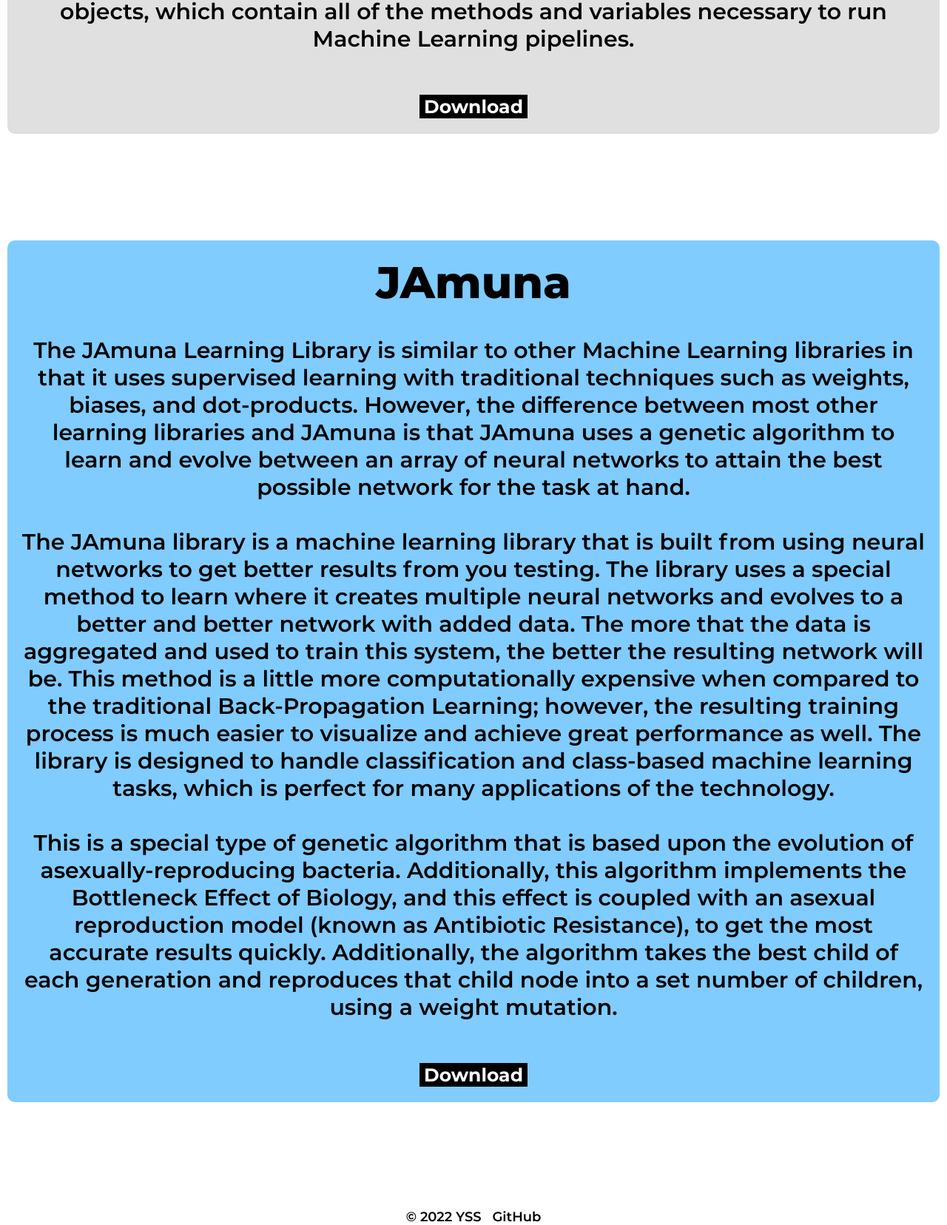
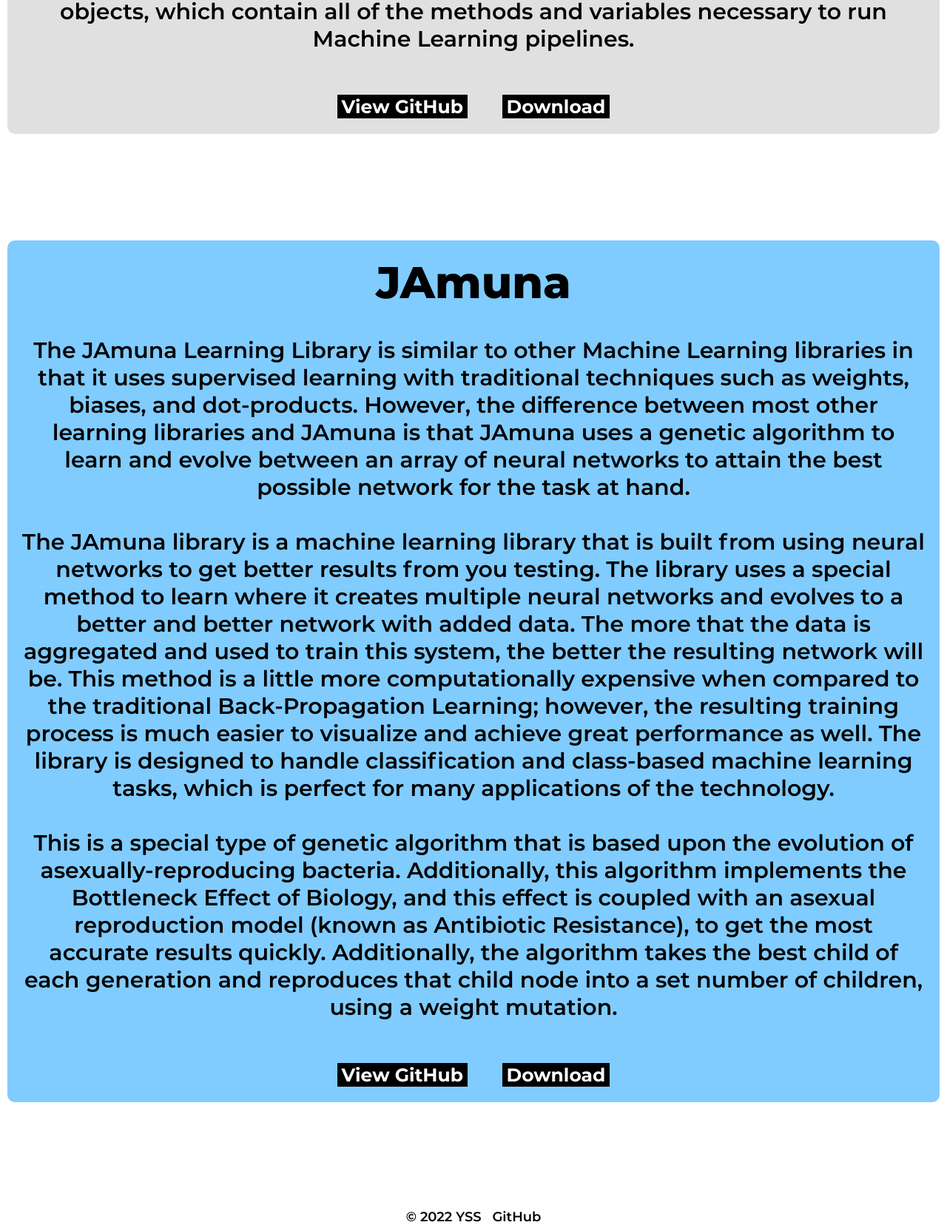
Before and after one commit to yamunasoftware/yamunasoftware.github.io, a plain HTML site: page src/HTML/product.html in a window 1280 px wide. Shown: the part 2980-4636 px from the top of the page at 74% size. Drawn offline with Linux system fonts and the light colour scheme.

Commit message:
Add files via upload

```diff
--- a/src/HTML/product.html
+++ b/src/HTML/product.html
@@ -157,6 +157,10 @@
       <br />
 
       <button id="startButton" class="margin"
+        onclick="window.open('https://github.com/yamunasoftware/JVision');">
+        View GitHub
+      </button>
+      &emsp; <button id="startButton" class="margin"
         onclick="window.open('https://github.com/yamunasoftware/JVision/archive/refs/heads/main.zip');"> Download
       </button>
     </div>
@@ -200,6 +204,10 @@
       <br />
 
       <button id="startButton" class="margin"
+        onclick="window.open('https://github.com/yamunasoftware/JAmuna');">
+        View GitHub
+      </button>
+      &emsp; <button id="startButton" class="margin"
         onclick="window.open('https://github.com/yamunasoftware/JAmuna/archive/refs/heads/main.zip');"> Download
       </button>
     </div>
```
